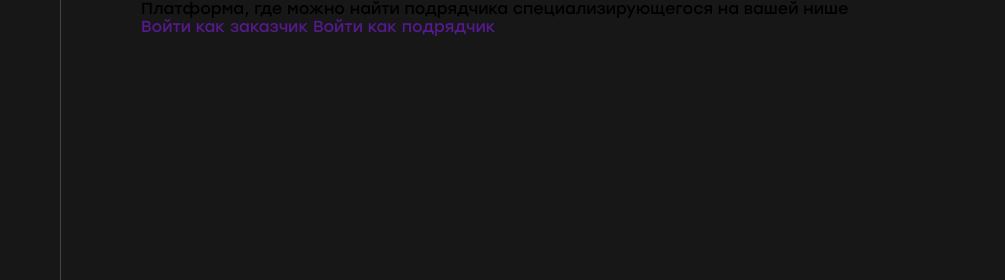
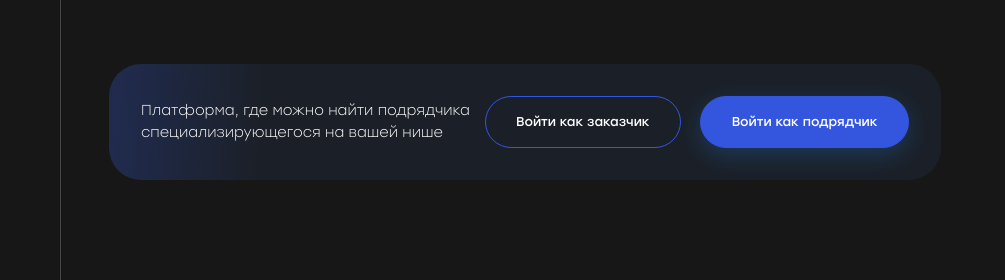
Before and after one commit to andy-devs/yansework, a plain HTML site: page index.html in a window 1280 px wide. Shown: the top 280 px of the page, 275-1280 px from the left. Drawn offline with Linux system fonts and the light colour scheme.

Commit message:
mainpage first block

```diff
--- a/css/index.css
+++ b/css/index.css
@@ -132,7 +132,75 @@ body {
 
 /* Main Page */
 .mainpage {
-	padding-left: 26rem;
+	padding-left: 24rem;
+	padding-top: 4rem;
+	padding-right: 4rem;
+	width: 100%;
 }
 .mainpage__login-block {
+	background: linear-gradient(
+			93.99deg,
+			rgba(52, 85, 222, 0.2) 1.62%,
+			rgba(0, 0, 0, 0) 18.62%
+		),
+		#1b2028;
+	display: flex;
+	align-items: center;
+	justify-content: space-between;
+	padding: 2rem 2rem;
+	border-radius: 2rem;
+	-webkit-border-radius: 2rem;
+	-moz-border-radius: 2rem;
+	-ms-border-radius: 2rem;
+	-o-border-radius: 2rem;
 }
+.mainpage__login-text {
+	color: var(--light-grey);
+	font-size: 0.9rem;
+	font-weight: 300;
+	line-height: 1.5;
+}
+.mainpage__login-links {
+	display: flex;
+	gap: 1.2rem;
+}
+.mainpage__login-links__client {
+	color: var(--light-grey);
+	padding: 1.1rem 1.9rem;
+	font-size: 0.8rem;
+	border: 1px solid var(--dark-purple);
+	border-radius: 6rem;
+	-webkit-border-radius: 6rem;
+	-moz-border-radius: 6rem;
+	-ms-border-radius: 6rem;
+	-o-border-radius: 6rem;
+	transition: background-color 0.2s ease-in-out;
+	-webkit-transition: background-color 0.2s ease-in-out;
+	-moz-transition: background-color 0.2s ease-in-out;
+	-ms-transition: background-color 0.2s ease-in-out;
+	-o-transition: background-color 0.2s ease-in-out;
+}
+.mainpage__login-links__client:hover {
+	background-color: rgba(52, 85, 222, 0.2);
+}
+.mainpage__login-links__worker {
+	color: var(--light-grey);
+	padding: 1.1rem 1.9rem;
+	font-size: 0.8rem;
+	background-color: var(--dark-purple);
+	box-shadow: 0px 7px 24px rgba(39, 142, 255, 0.23);
+	border: 1px solid var(--dark-purple);
+	border-radius: 6rem;
+	-webkit-border-radius: 6rem;
+	-moz-border-radius: 6rem;
+	-ms-border-radius: 6rem;
+	-o-border-radius: 6rem;
+	transition: background-color 0.2s ease-in-out;
+	-webkit-transition: background-color 0.2s ease-in-out;
+	-moz-transition: background-color 0.2s ease-in-out;
+	-ms-transition: background-color 0.2s ease-in-out;
+	-o-transition: background-color 0.2s ease-in-out;
+}
+.mainpage__login-links__worker:hover {
+	background-color: var(--lighter-purple);
+}
--- a/index.html
+++ b/index.html
@@ -78,7 +78,7 @@
 			<div class="mainpage">
 				<div class="mainpage__login-block">
 					<p class="mainpage__login-text">
-						Платформа, где можно найти подрядчика
+						Платформа, где можно найти подрядчика <br />
 						специализирующегося на вашей нише
 					</p>
 					<div class="mainpage__login-links">
```
